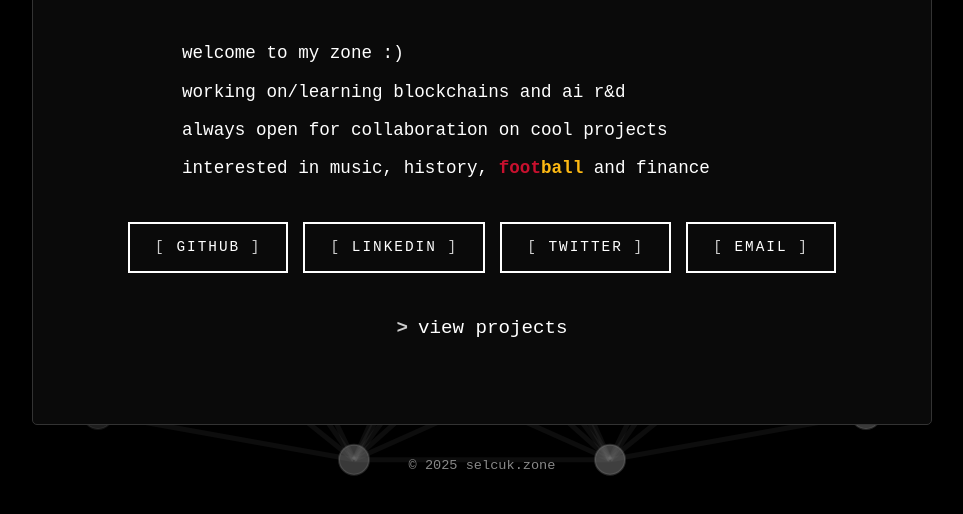
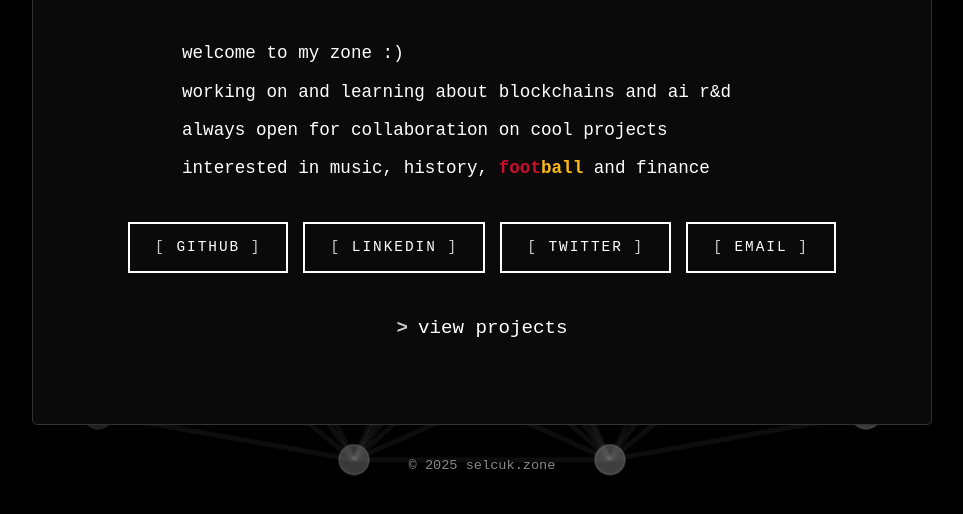
Before and after one commit to Selcuk05/Selcuk05.github.io, a plain HTML site: page index.html in a window 1280 px wide. Shown: the part 226-740 px from the top of the page, without its empty margins (158-1121 px from the left). Drawn offline with Linux system fonts and the light colour scheme; animation ran at ten frames a second.

Commit message:
bio update

```diff
--- a/index.html
+++ b/index.html
@@ -19,7 +19,7 @@
                     </div>
                     <div class="bio">
                         <p>welcome to my zone :)</p>
-                        <p>working on/learning blockchains and ai r&d</p>
+                        <p>working on and learning about blockchains and ai r&d</p>
                         <p>always open for collaboration on cool projects</p>
                         <p>interested in music, history, <span class="gs-text">football</span> and finance</p>
                     </div>
```
